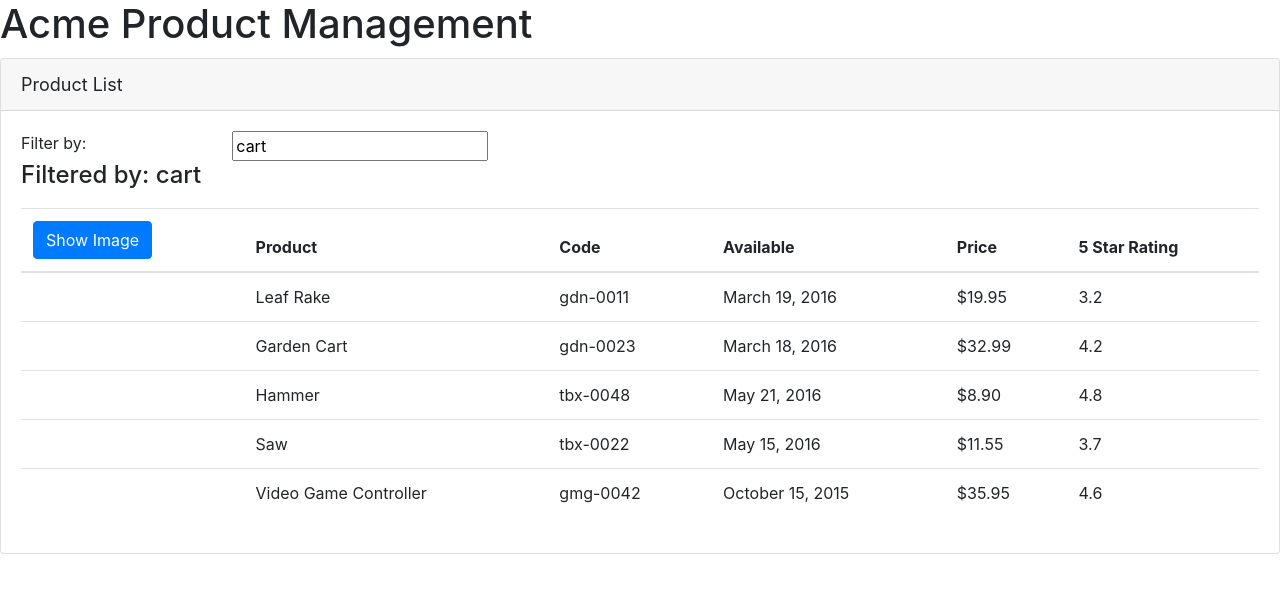
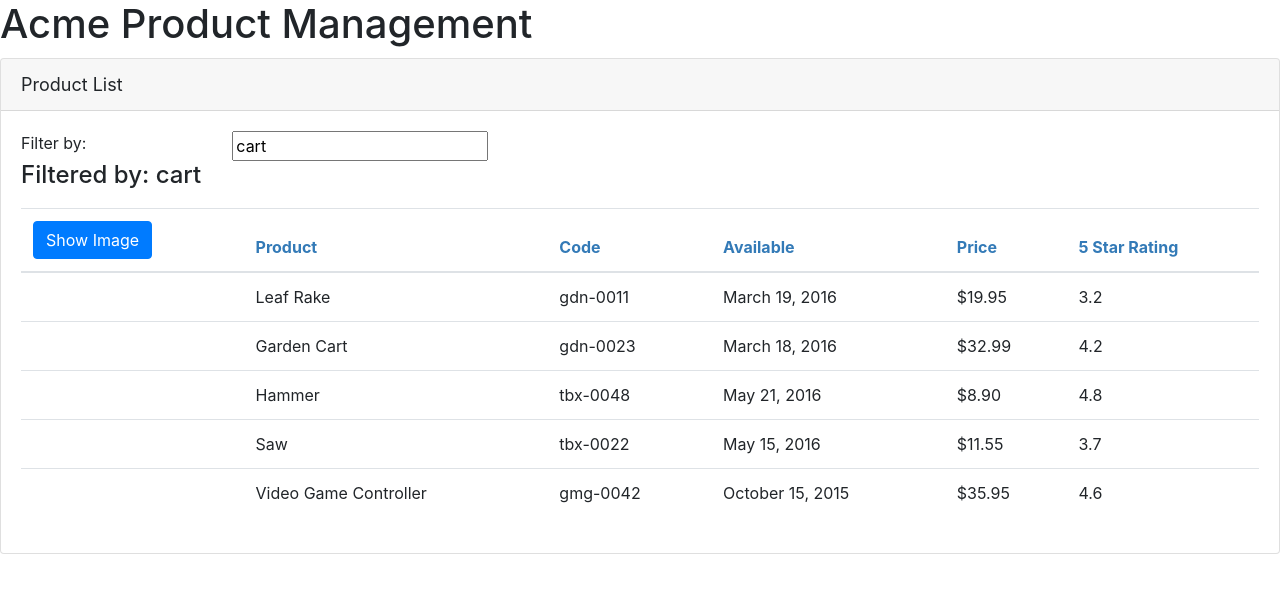
Before and after one commit to Neumand/angular-pluralsight, an Angular app: page / in a window 1280 px wide. Shown: the top 592 px of the page. Built offline with nearby package versions, Linux system fonts and the light colour scheme.

Commit message:
Basic stylesheet

```diff
--- /dev/null
+++ b/src/app/products/product-list.component.css
@@ -0,0 +1,3 @@
+thead {
+  color: #337AB7;
+}
--- a/src/app/products/product-list.component.ts
+++ b/src/app/products/product-list.component.ts
@@ -4,6 +4,7 @@ import { IProduct } from './product';
 @Component({
   selector: 'pm-products',
   templateUrl: './product-list.component.html',
+  styleUrls: ['./product-list.component.css']
 })
 export class ProductListComponent {
   pageTitle: string = 'Product List';
```
